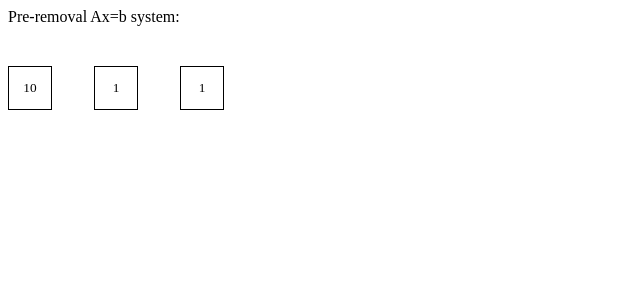
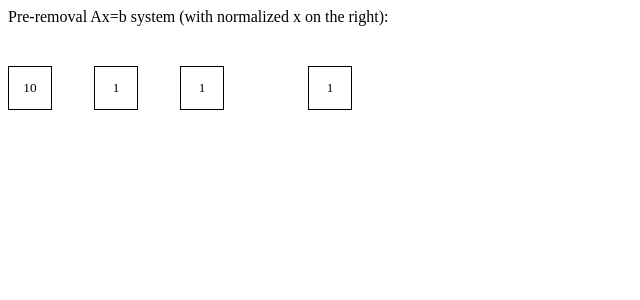
Before and after one commit to pickledish/willettio, a Flask app: template linearApp/templates/infoMini.html in a window 1280 px wide. Shown: the top 300 px of the page, without its empty margins (0-640 px from the left). Run offline with Flask 2, Linux system fonts and the light colour scheme; the template is opened without the code that fills it: most values are stand-ins (such as "Sample title", 1, 10 or a date in 2020).

Commit message:
fixed merge mistakes, and added X normalized vector

```diff
--- a/linearApp/__init__.py
+++ b/linearApp/__init__.py
@@ -60,13 +60,13 @@ def index():
 			try:
 				origin, algorithmState, randomState, algorithmMean, randomMean = main(size, alpha, beta, gamma, numpyA, numpyb)
 
-				return render_template('output.html', Before = list(zip(origin.A, origin.X, origin.B)),
+				return render_template('output.html', Before = list(zip(origin.A, origin.X, origin.B, origin.normalized)),
 													  bestState = algorithmState,
 													  time = str(int(time.time())),
 													  randomState = randomState, algoMean = algorithmMean, randMean = randomMean)
 
 			except Exception as e:
-				return "An error occurred in the processing of the algorithm:\n" + str(e) + "\nPlease refresh the page to try again
+				return "<p>An error occurred in the processing of the algorithm:</p><p>" + str(e) + "</p><p>Please refresh the page to try again</p>"
 
 
 		else:
--- a/linearApp/templates/infoMini.html
+++ b/linearApp/templates/infoMini.html
@@ -31,10 +31,10 @@
 </head>
 <body>
 
-		Pre-removal Ax=b system: <br/>
+		Pre-removal Ax=b system (with normalized x on the right): <br/>
 
 		<table>
-		{% for A, x, b in Before %}
+		{% for A, x, b, n in Before %}
 			<tr>
 			{% for elem in A %}
 				<td> {{ elem|round(2) }} </td>
@@ -43,6 +43,9 @@
 			<td> {{ x.0|round(2) }} </td>
 			<td class='empty'> &nbsp; </td>
 			<td> {{ b.0|round(2)}} </td>
+			<td class='empty'> &nbsp; </td>
+			<td class='empty'> &nbsp; </td>
+			<td> {{ n.0|round(2)}} </td>
 			</tr>
 		{% endfor %}
 
```
Also changed, not shown: linearApp/StateModule.py (+6 -3 lines), mainPage/templates/index.html (+0 -7 lines).
